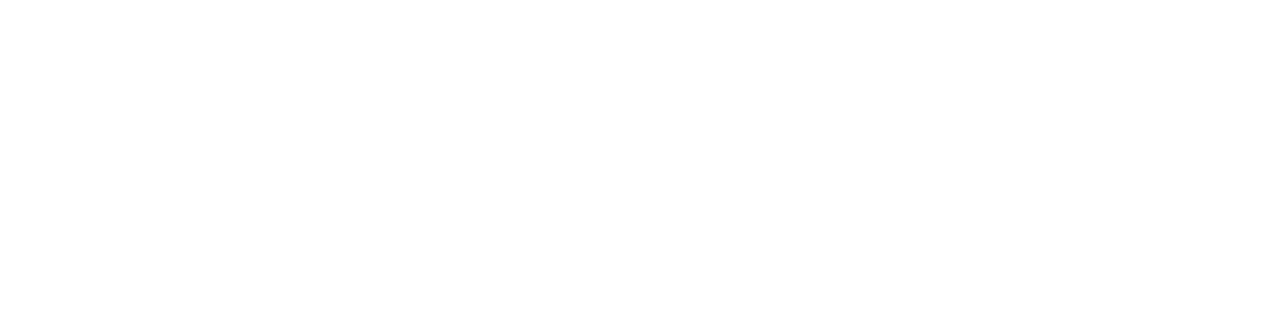
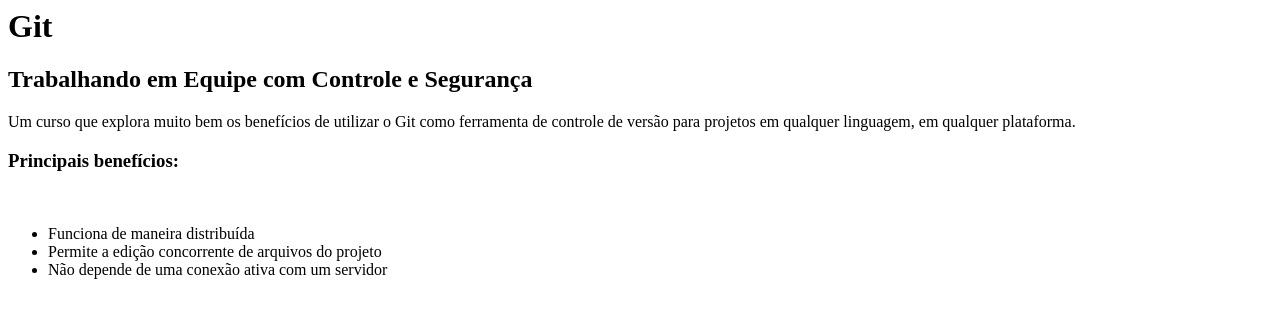
Before and after one commit to machap/curso-git, a plain HTML site: page index.html in a window 1280 px wide. Drawn offline with Linux system fonts and the light colour scheme.

Commit message:
Alteração usando -i

```diff
--- a/index.html
+++ b/index.html
@@ -1,6 +1,18 @@
 <html>
-	<head>
-	</head>
-	<body>
-	</body>
+    <head>
+    </head>
+    <body>
+        <h1>Git</h1>
+        <h2>Trabalhando em Equipe com Controle e Segurança</h2>
+
+        <p>Um curso que explora muito bem os benefícios de utilizar o Git como ferramenta de controle de versão para projetos em qualquer linguagem, em qualquer plataforma.</p>
+
+        <h3>Principais benefícios:</h3>
+	<br>
+        <ul>
+            <li>Funciona de maneira distribuída</li>
+            <li>Permite a edição concorrente de arquivos do projeto</li>
+            <li>Não depende de uma conexão ativa com um servidor</li>
+        </ul>
+    </body>
 </html>
```
